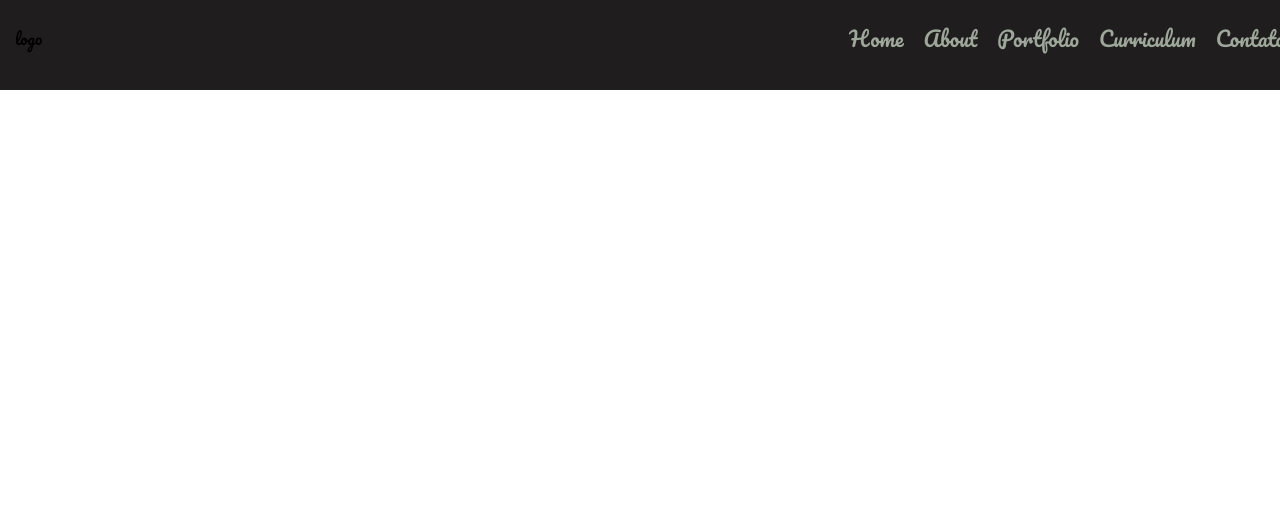
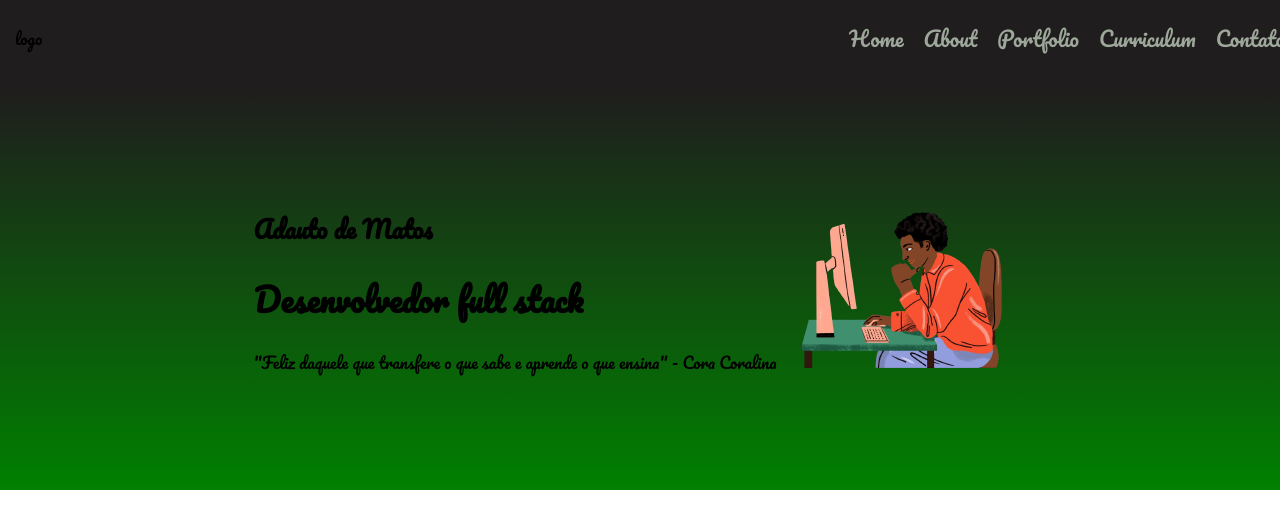
Before and after one commit to Otuada/Otuada, a React (Create React App) app in the folder portifolio01/portifolio01/: page / in a window 1280 px wide. Shown: the top 528 px of the page. Built offline with nearby package versions, Linux system fonts and the light colour scheme.

Commit message:
portifolio0.2

```diff
--- /dev/null
+++ b/portifolio01/portifolio01/src/components/Banner/index.js
@@ -0,0 +1,21 @@
+import React from 'react';
+import { BannerBox } from './styles';
+const  imageAvatar= require('../img/avatar01.png');
+
+
+function Banner() {
+  return (
+    <BannerBox>
+        <div>
+            <h2>Adauto de Matos</h2>
+            <h1>Desenvolvedor full stack</h1>
+            <p>"Feliz daquele que transfere o que sabe e aprende o que ensina" - Cora Coralina</p>
+        </div>
+        <div>
+            <img src ={ imageAvatar } alt='Avatar...' align="left" width={250} height={250} />
+        </div>
+    </BannerBox>
+  )
+}
+
+export default Banner;
--- /dev/null
+++ b/portifolio01/portifolio01/src/components/Banner/styles.js
@@ -0,0 +1,10 @@
+import styled from "styled-components";
+
+export const BannerBox = styled.header`
+    height: 50vh;
+    display: flex;
+    align-items: center;
+    justify-content: center;
+    background-image: linear-gradient(#1F1D1D, green);
+
+`
--- a/portifolio01/portifolio01/src/components/Header/index.js
+++ b/portifolio01/portifolio01/src/components/Header/index.js
@@ -1,19 +1,25 @@
 import React from 'react';
 import { HeaderBox, Box } from './styles';
 import Menu from '../Menu';
+import Banner from '../Banner';
 
 function Header() {
   return(
+    <div>
          <HeaderBox>
              <Box>
              <div>
                 logo
              </div>
              <Menu>
-
              </Menu>
              </Box>
          </HeaderBox>
+
+         <div>
+         <Banner></Banner>
+         </div>
+         </div>
   )
 }
 
```
Also changed, not shown: portifolio01/portifolio01/src/components/img/avatar01.png (added), portifolio01/portifolio01/src/components/img/fotoPerfil.png (added).
